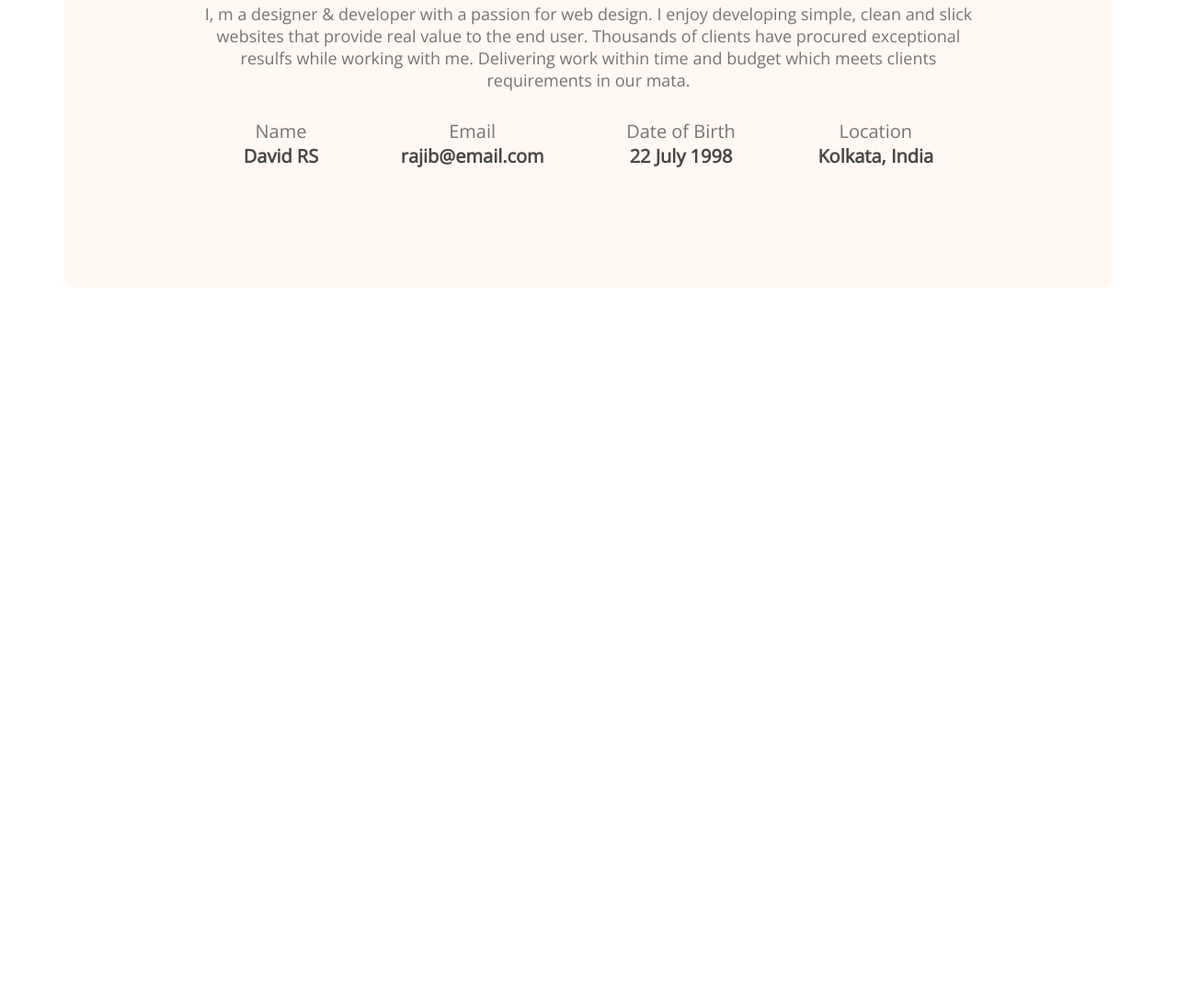
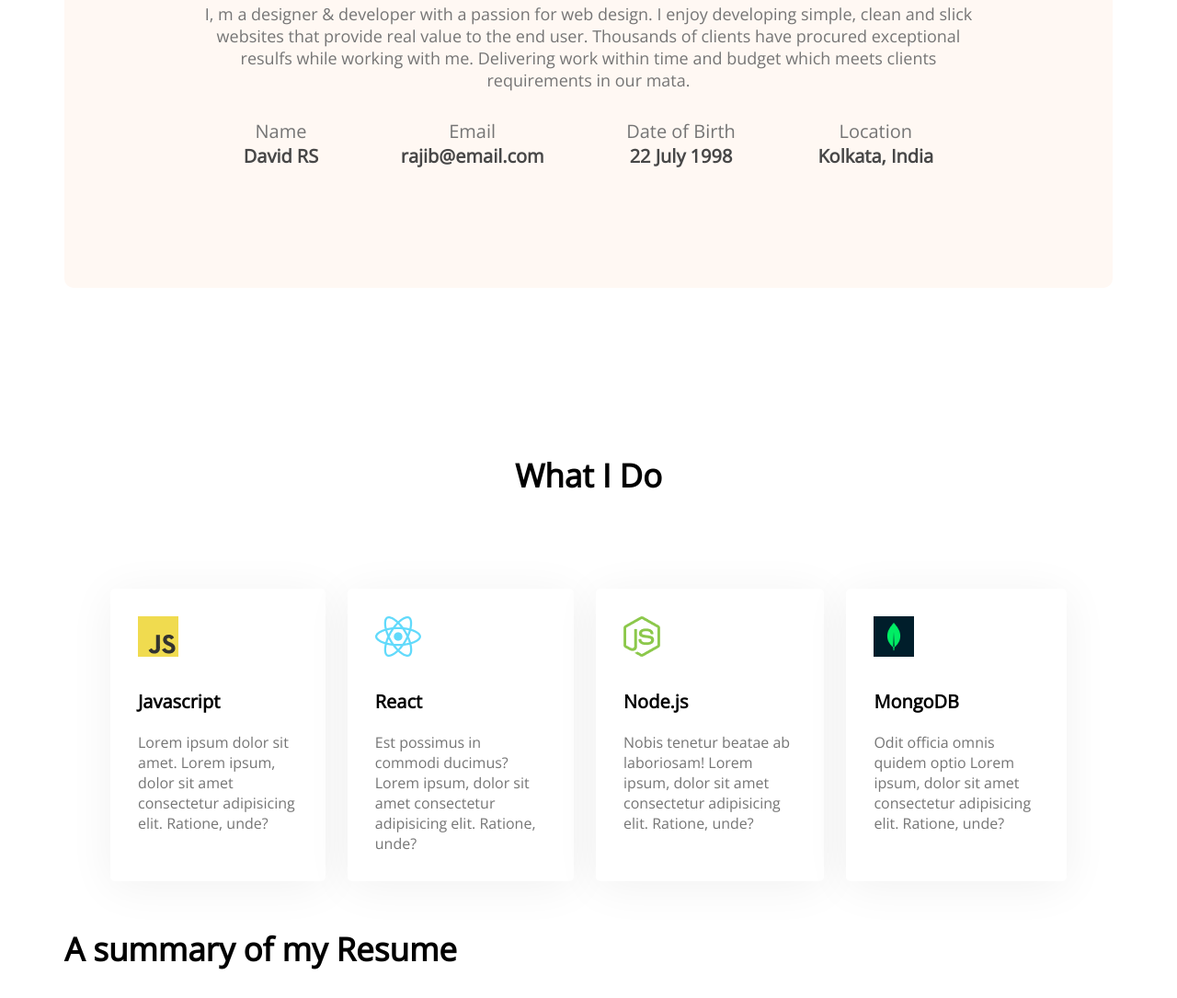
Before and after one commit to rajib-sadhu/developer-portfolio, a plain HTML site: page index.html in a window 1280 px wide. Shown: the part 1094-2179 px from the top of the page at 92% size. Before the commit the page ends 1407 px from the top, so only its background shows below. Drawn offline with nearby package versions, Linux system fonts and the light colour scheme.

Commit message:
add skills

```diff
--- a/index.html
+++ b/index.html
@@ -33,6 +33,7 @@
 
     </header>
     <main>
+        <!-- ABOUT -->
         <section class="about">
             <h3 class="section_title">About Me</h3>
             <p class="section_desc">I, m a designer & developer with a passion for web design. I enjoy developing simple, clean and slick websites that provide real value to the end user. Thousands of clients have procured exceptional resulfs while working with me. Delivering work within time and budget which meets clients requirements in our mata.</p>
@@ -56,6 +57,49 @@
             </div>
         </section>
 
+        <!-- What I Do Section -->
+
+        <section class="what_i_do">
+            <h3 class="section_title">What I Do</h3>
+            <div class="skills_div">
+                <div class="skill">
+                    <img src="images/icons/js.png" alt="">
+                    <p class="skill_title">Javascript</p>
+                    <p class="skill_desc">Lorem ipsum dolor sit amet. Lorem ipsum, dolor sit amet consectetur adipisicing elit. Ratione, unde?</p>
+                </div>
+                <div class="skill">
+                    <img src="images/icons/react.png" alt="">
+                    <p class="skill_title">React</p>
+                    <p class="skill_desc">Est possimus in commodi ducimus? Lorem ipsum, dolor sit amet consectetur adipisicing elit. Ratione, unde?</p>
+                </div>
+                <div class="skill">
+                    <img src="images/icons/nodejs.png" alt="">
+                    <p class="skill_title">Node.js</p>
+                    <p class="skill_desc">Nobis tenetur beatae ab laboriosam! Lorem ipsum, dolor sit amet consectetur adipisicing elit. Ratione, unde?</p>
+                </div>
+                <div class="skill">
+                    <img src="images/icons/mongo.png" alt="">
+                    <p class="skill_title">MongoDB</p>
+                    <p class="skill_desc">Odit officia omnis quidem optio Lorem ipsum, dolor sit amet consectetur adipisicing elit. Ratione, unde?</p>
+                </div>
+            </div>
+        </section>
+
+        <!-- Resume Section -->
+
+        <section class="resume">
+            <h3 class="section_title">A summary of my Resume</h3>
+            <div class="resume_container">
+                <div class="resume_education">
+
+                </div>
+                <div class="resume_experience">
+
+                </div>
+
+            </div>
+        </section>
+
     </main>
     <footer>
 
--- a/style.css
+++ b/style.css
@@ -86,6 +86,7 @@ main{
     text-align: center;
 }
 .section_title{
+    text-align: center;
     margin-bottom: 30px;
     font-size: 35px;
     font-weight: 700;
@@ -113,3 +114,39 @@ main{
     font-size: 20px;
     color: #474747;
 }
+
+/* What I do Styles */
+.what_i_do{
+    margin-top: 130px;
+    border-radius: 10px;
+    padding: 50px;
+    /* text-align: center; */
+}
+
+.skills_div{
+    display: flex;
+    gap: 24px;
+    margin-top: 100px;
+    /* background-color: antiquewhite; */
+}
+.skill{
+    background-color: #ffffff;
+    box-shadow: 0 6px 50px rgba(0, 0, 0, .06);
+    border-radius: 5px;
+    padding: 30px;
+}
+.skill_title{
+    font-size: 20px;
+    font-weight: 700;
+    margin-top: 30px;
+    margin-bottom: 20px;
+}
+.skill_desc{
+    color: #757575;
+}
+
+/* Resume Style */
+
+.resume{
+    display: flex;
+}
```
